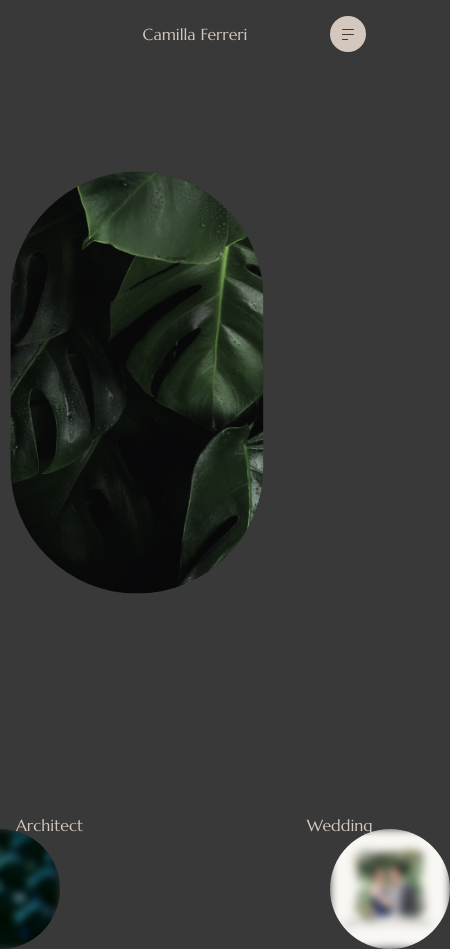
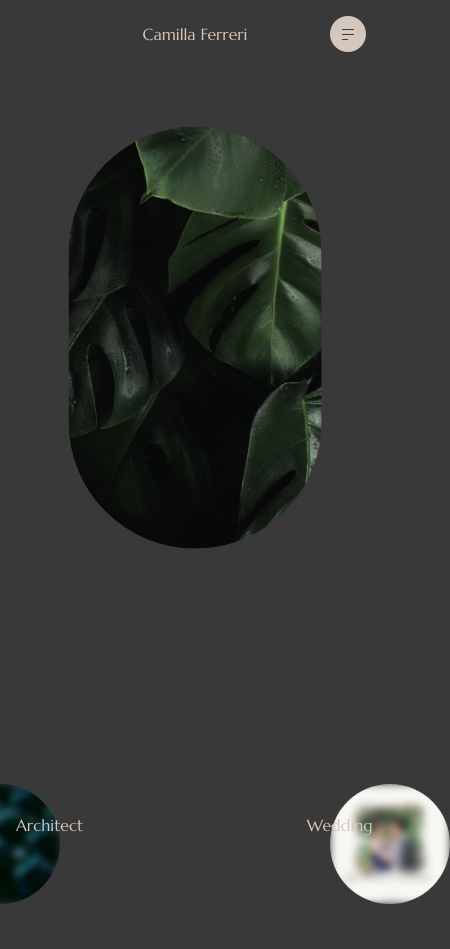
Before and after one commit to camillaferreri/charts-dashboard, a React (Create React App) app: page / in a window 390 px wide. Shown: the whole page, 450 px wide, since content can reach past the window. After the commit the page ends 844 px from the top, so only its background shows below. Built offline with nearby package versions, Linux system fonts and the light colour scheme.

Commit message:
fix mobile overflow and alignment

```diff
--- a/src/components/Header/Header.scss
+++ b/src/components/Header/Header.scss
@@ -73,7 +73,7 @@
         }
     }
 
-    @media screen and (min-width: 680px) {
+    @media screen and (min-width: 860px) {
         p {
             font-size: map-get($font-size, "large");
         }
--- a/src/pages/Home.tsx
+++ b/src/pages/Home.tsx
@@ -34,7 +34,7 @@ export const Home = ({  }: HomeProps) => {
 		main: {
 			width: isSmall ? "30vh" : 320,
 			height: isSmall ? "50vh" : "80vh",
-			x: isSmall ? "calc(50vw - 50%)" : "calc(0vw + 0px)",
+			x: isSmall ? "50%" : "calc(0vw + 0px)",
 			y: isSmall ? "30%" : "50%"
 		},
 		hidden: {
@@ -56,6 +56,12 @@ export const Home = ({  }: HomeProps) => {
 			y: y,
 			x: x
 		})
+	}
+
+	const label_transition = {
+		duration: .3,
+		ease: "easeInOut",
+		// delay: .6
 	}
 
 	const projectData = [
@@ -162,6 +168,7 @@ export const Home = ({  }: HomeProps) => {
 				custom={{ y: - (prevProjectId * 24), x: 10 }}
 				animate={ prevOnHover ? "hover" : "initial" }
 				variants={label_variants}
+				transition={label_transition}
 			>
 				{projectData.map(project => (<p className="ProjectLabel__text">{project.name}</p>))}
 			</motion.div>
@@ -174,6 +181,7 @@ export const Home = ({  }: HomeProps) => {
 				custom={{ y: - (nextProjectId * 24), x: -10 }}
 				animate={ nextOnHover ? "hover" : "initial" }
 				variants={label_variants}
+				transition={label_transition}
 			>
 				{projectData.map(project => (<p className="ProjectLabel__text">{project.name}</p>))}
 			</motion.div>
--- a/src/styles/pages/Home.scss
+++ b/src/styles/pages/Home.scss
@@ -1,21 +1,30 @@
 .Home {
-    position: relative;
-    height: calc(100vh - 90px);
+    // position: relative;
+    // height: calc(100vh - 90px);
 }
 
 .ProjectCard {
-    position: absolute;
+    position: fixed;
     border-radius: 170px;
     bottom: 50%;
     text-align: center;
     right: 50%;
     overflow: hidden;
+    cursor: pointer;
+
+    &.main {
+        cursor: auto;
+    }
 
     img {
         width: 100%;
         height: 100%;
         object-fit: cover;
         opacity: inherit;
+    }
+
+    @media screen and (min-width: 860px) {
+        bottom: 48%;
     }
 }
 
@@ -25,6 +34,7 @@
     position: absolute;
     bottom: 1.2rem;
     transform: translateY(50%);
+    pointer-events: none;
 
     &__text {
         color: map-get($colors, "beige");
@@ -43,8 +53,8 @@
         padding-left: 1rem;
     }
 
-    @media screen and (min-width: 680px) {
-        bottom: 50%;
+    @media screen and (min-width: 860px) {
+        bottom: 48%;
 
         &--prev {
             left: 1.5rem;
--- a/src/utils/useMediaQuery.tsx
+++ b/src/utils/useMediaQuery.tsx
@@ -18,5 +18,5 @@ export function useMediaQuery(query: string) {
 	return matches;
 }
 
-export const useIsSmall = () => useMediaQuery('(max-width: 680px)');
+export const useIsSmall = () => useMediaQuery('(max-width: 860px)');
 // export const useIsMedium = () => useMediaQuery('(min-width: 768px)');
```
